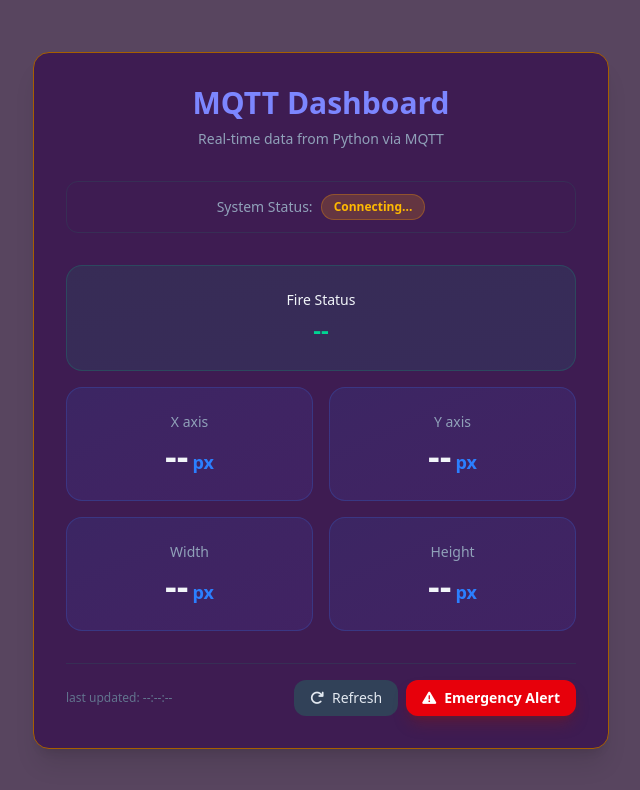
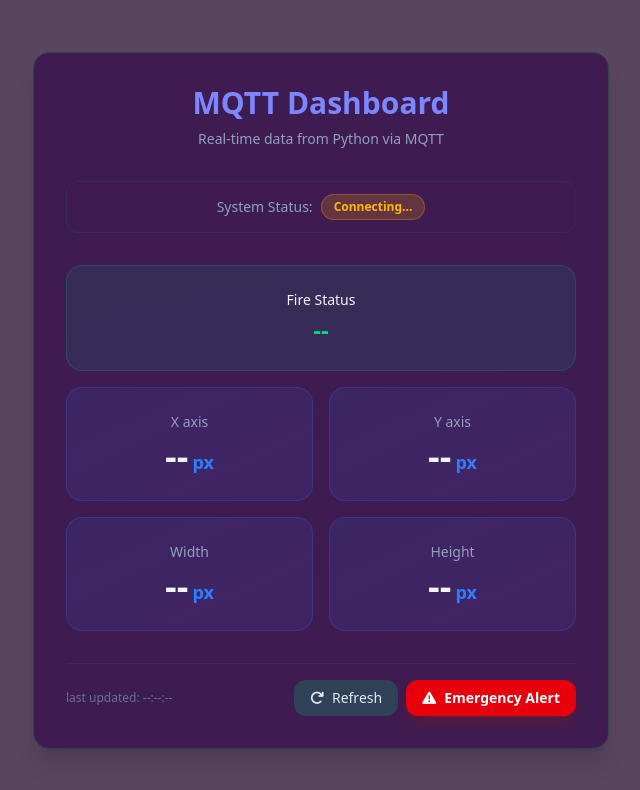
Before and after one commit to Pooh543/MQTT, a plain HTML site: page index.html in a window 1280 px wide. Shown: the whole page, without its empty margins (319-959 px from the left). Drawn offline with nearby package versions, Linux system fonts and the light colour scheme; a script that the page names is missing.

Commit message:
Update index.html

```diff
--- a/index.html
+++ b/index.html
@@ -18,7 +18,7 @@
 </head>
 <body class="g text-slate-100 min-h-screen flex flex-col items-center justify-center p-6">
 
-    <div class="max-w-xl w-full rounded-2xl shadow-xl p-8 border border-yellow-700 relative">
+    <div class="max-w-xl w-full rounded-2xl shadow-xl p-8 border border-gray-700 relative">
         <h1 class="text-3xl font-bold text-center mb-2 text-indigo-400">MQTT Dashboard</h1>
         <p class="text-center text-slate-400 text-sm mb-8">Real-time data from Python via MQTT</p>
 
```
